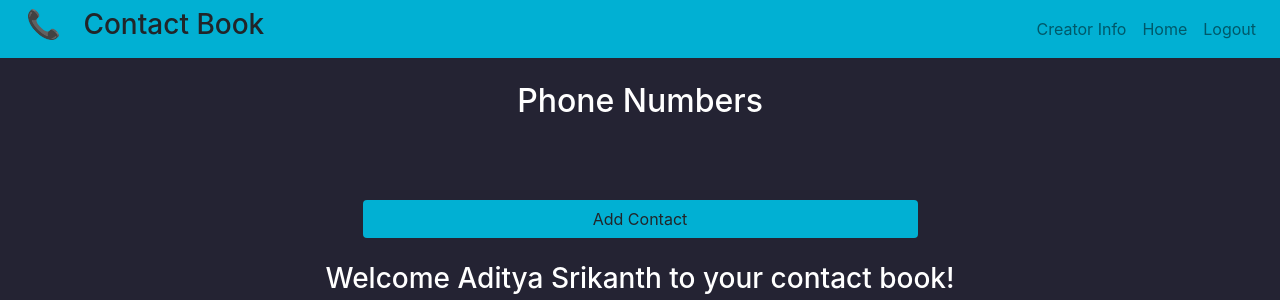
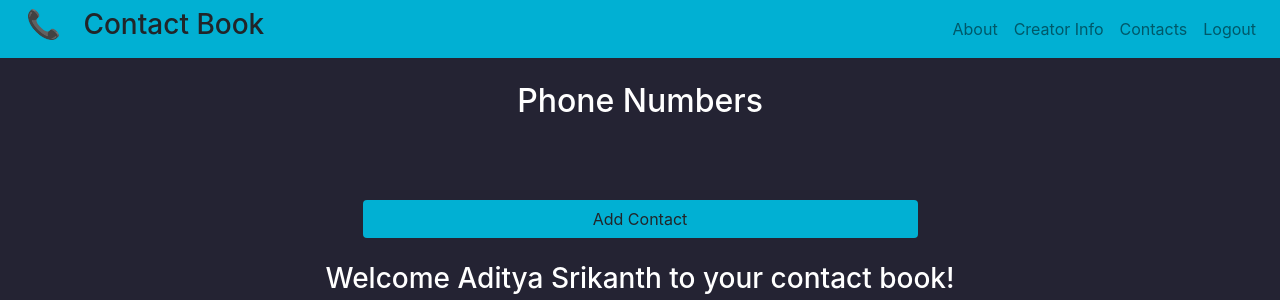
Before and after one commit to AdityaSri11/phoneBook, a Flask app: template website/templates/home.html in a window 1280 px wide. Shown: the top 300 px of the page. Run offline with Flask 2, Linux system fonts and the light colour scheme; the template is opened without the code that fills it: values that come from a table or form of the project are taken from there, others are empty; data comes from the database, SQL or seed files in the repository; some libraries are stand-ins or nearby versions.

Commit message:
Created About page

```diff
--- a/website/templates/base.html
+++ b/website/templates/base.html
@@ -35,9 +35,10 @@
 
                 <div class="collapse navbar-collapse" id="navbar" style="display: flex; justify-content: flex-end">
                     <div class="navbar-nav">
+                        <a class="nav-item nav-link" id="about" href="/about">About</a>
                         <a class="nav-item nav-link" target="_blank" href="https://aditya-srikanth-portfolio.vercel.app/" >Creator Info</a>
                         {% if user.is_authenticated %}
-                            <a class="nav-item nav-link" id="home" href="/home">Home</a>
+                            <a class="nav-item nav-link" id="home" href="/contacts">Contacts</a>
                             <a class="nav-item nav-link" id="logout" href="/logout">Logout</a>
                         {% else %}
                             <a class="nav-item nav-link" id="login" href="/login">Login</a>
--- a/website/templates/home.html
+++ b/website/templates/home.html
@@ -1,5 +1,5 @@
 {% extends "base.html" %}
-{% block title %}Home{% endblock %}}
+{% block title %}PhoneBook{% endblock %}}
 
 {% block content %}
 
--- a/website/views.py
+++ b/website/views.py
@@ -9,7 +9,7 @@ from website.models import PhoneBook
 
 views = Blueprint('views' , __name__)
 
-@views.route('/home', methods=['GET' , 'POST'])
+@views.route('/contacts', methods=['GET' , 'POST'])
 @login_required
 def home():
     if request.method == 'POST':
@@ -37,3 +37,7 @@ def delete_note():
             db.session.commit()
 
     return jsonify({})
+
+@views.route('/about',  methods=['GET' , 'POST'])
+def about():
+    return render_template("about.html", user=current_user)
```
Also changed, not shown: website/templates/about.html (added, +8 -0 lines).
